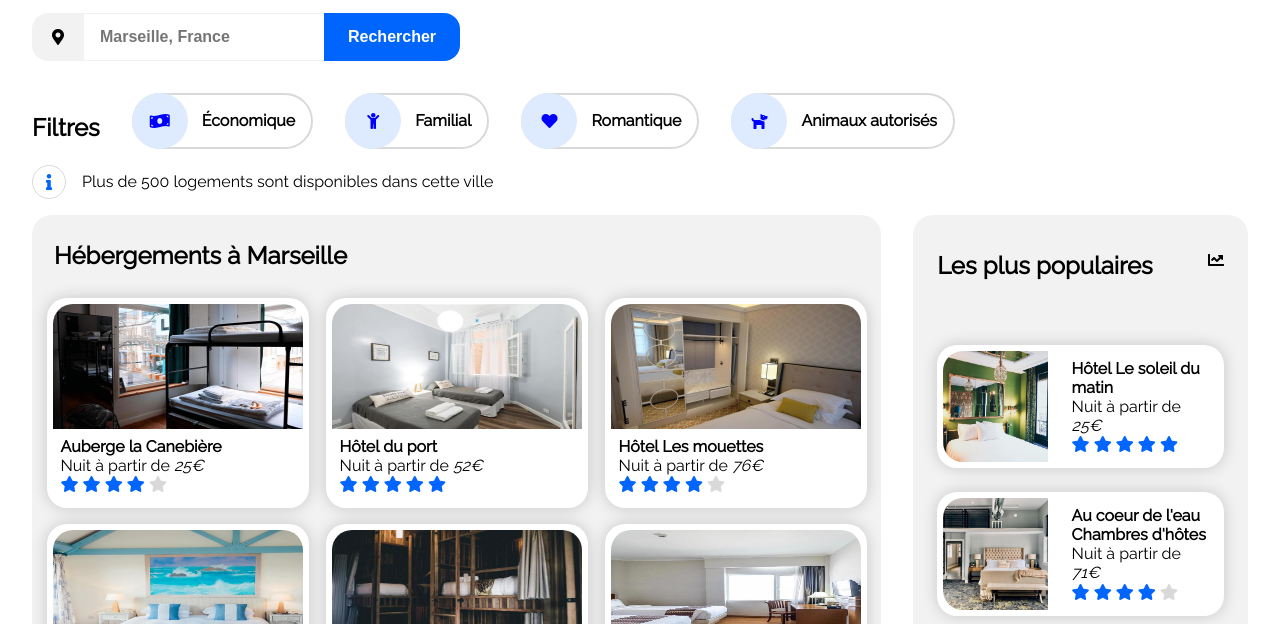
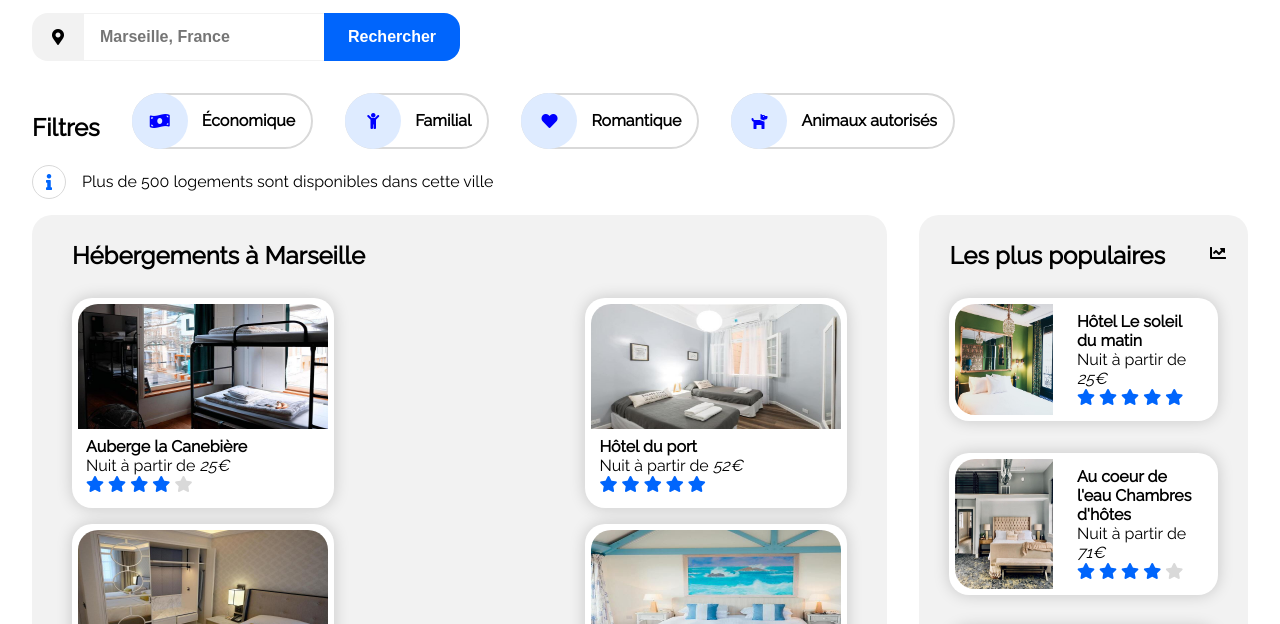
Before and after one commit to aylwen/GaelleGaret_2_09102020, a plain HTML site: page index.html in a window 1280 px wide. Shown: the part 174-798 px from the top of the page. Drawn offline with Linux system fonts and the light colour scheme.

Commit message:
modify to align some items in desktop version

```diff
--- a/style.css
+++ b/style.css
@@ -135,7 +135,7 @@ p {
 
 .accomodationHeaderTitle,
 .accomodationMore {
-	margin-left: 1rem;
+	padding-left: 0.5rem;
 }
 
 .accomodationMore {
@@ -183,10 +183,16 @@ p {
 }
 
 .aside {
+    padding: 0.375rem;
 	background-color: #F2F2F2;
-	display: flex;
+}
+
+
+
+.popularMain {
+    display: flex;
 	flex-wrap: wrap;
-	justify-content: center;
+	justify-content: flex-start;
 }
 
 .aside img {
@@ -198,7 +204,8 @@ p {
 }
 
 .popularPart {
-	margin: 1.5rem;
+    margin: 1.5rem;
+    margin-top: 0.5rem;
 	display: flex;
 	background-color: white;
 	padding: 0.375rem;
@@ -224,11 +231,12 @@ p {
 	justify-content: space-between;
 	margin-left: 1.5rem;
 	margin-right: 1.5rem;
-	margin-top: 1rem;
 }
 
 .popularHeader i {
-	margin-top: 1.3rem;
+	margin-top: 1.5rem;
+    margin-right: 1.5rem;
+    padding-right: 1rem;
 }
 
 .activities {
@@ -438,6 +446,8 @@ p {
 		width: 75%;
 		margin-right: 2rem;
 		background-color: #F2F2F2;
+        padding-left: 2rem;
+        padding-right: 2rem;
 	}
 	.aside {
 		width: 30%;
@@ -445,7 +455,7 @@ p {
 	}
 	.accomodationMain {
 		flex-wrap: wrap;
-		justify-content: space-around;
+		justify-content: space-between;
 	}
 	.accomodationPart img {
 		width: 250px;
```
